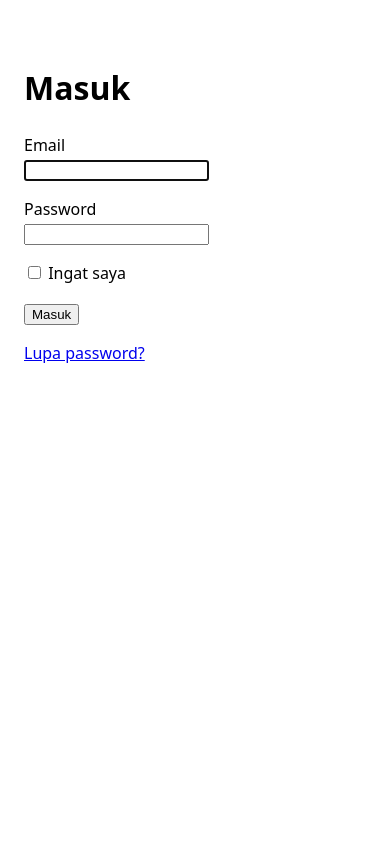
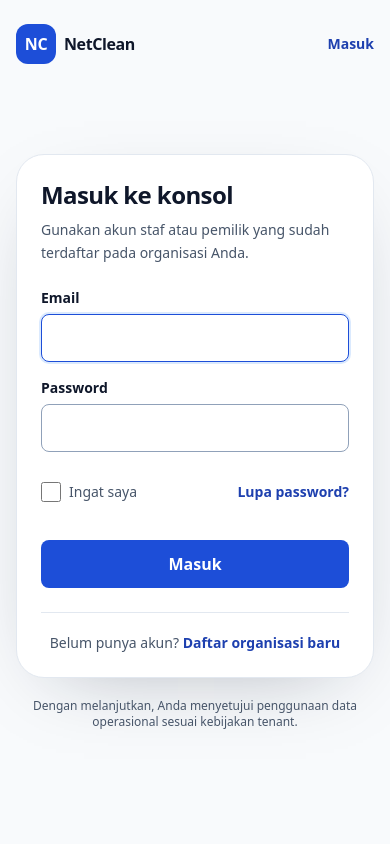
Before and after one commit to pariyadi-twn/netcleanweb, a Laravel app: page /login in a window 390 px wide. Run offline with Laravel 12, Linux system fonts and the light colour scheme; style sheets or scripts are compiled from the project's sources; parts of the project's set-up code (start-up, migrations or seed data) failed here and were passed over.

Commit message:
feat: add owner registration and modern auth pages

```diff
--- a/app/Providers/AppServiceProvider.php
+++ b/app/Providers/AppServiceProvider.php
@@ -132,6 +132,8 @@ class AppServiceProvider extends ServiceProvider
             ];
         });
 
+        RateLimiter::for('register', fn (Request $request) => Limit::perHour(5)->by('register:'.$request->ip()));
+
         RateLimiter::for('password-reset', function (Request $request): array {
             $email = Str::lower((string) $request->input('email', ''));
 
--- a/resources/views/auth/login.blade.php
+++ b/resources/views/auth/login.blade.php
@@ -1,25 +1,36 @@
-@extends('layouts.auth', ['title' => 'Masuk', 'heading' => 'Masuk'])
+@extends('layouts.auth', [
+    'title' => 'Masuk - NetClean',
+    'heading' => 'Masuk ke konsol',
+    'subheading' => 'Gunakan akun staf atau pemilik yang sudah terdaftar pada organisasi Anda.',
+])
 
 @section('content')
-    <form method="POST" action="{{ route('login.store') }}">
+    <form method="POST" action="{{ route('login.store') }}" class="grid gap-4">
         @csrf
+        <label class="grid gap-1.5 text-sm font-semibold text-ink" for="email">Email
+            <input id="email" name="email" type="email" value="{{ old('email') }}" required autocomplete="email" autofocus
+                class="min-h-12 rounded-control border border-slate-400 bg-white px-4 text-base font-normal outline-none transition focus:border-brand-600 focus:ring-2 focus:ring-brand-100">
+        </label>
+        <label class="grid gap-1.5 text-sm font-semibold text-ink" for="password">Password
+            <input id="password" name="password" type="password" required autocomplete="current-password"
+                class="min-h-12 rounded-control border border-slate-400 bg-white px-4 text-base font-normal outline-none transition focus:border-brand-600 focus:ring-2 focus:ring-brand-100">
+        </label>
 
-        <p>
-            <label for="email">Email</label><br>
-            <input id="email" name="email" type="email" value="{{ old('email') }}" required autocomplete="email" autofocus>
-        </p>
+        <div class="flex flex-wrap items-center justify-between gap-3">
+            <label class="flex min-h-12 items-center gap-2 text-sm text-muted">
+                <input name="remember" type="checkbox" value="1" class="size-5 rounded border-slate-400">
+                Ingat saya
+            </label>
+            <a href="{{ route('password.request') }}" class="text-sm font-semibold text-brand-700 hover:text-brand-800">Lupa password?</a>
+        </div>
 
-        <p>
-            <label for="password">Password</label><br>
-            <input id="password" name="password" type="password" required autocomplete="current-password">
-        </p>
-
-        <p>
-            <label><input name="remember" type="checkbox" value="1"> Ingat saya</label>
-        </p>
-
-        <button type="submit">Masuk</button>
+        <button type="submit" class="mt-2 min-h-12 rounded-control bg-brand-600 px-5 font-semibold text-white transition hover:bg-brand-700 focus-visible:outline focus-visible:outline-2 focus-visible:outline-offset-2 focus-visible:outline-brand-700">
+            Masuk
+        </button>
     </form>
 
-    <p><a href="{{ route('password.request') }}">Lupa password?</a></p>
+    <div class="mt-6 border-t border-divider pt-5 text-center text-sm text-muted">
+        Belum punya akun?
+        <a href="{{ route('register') }}" class="font-semibold text-brand-700 hover:text-brand-800">Daftar organisasi baru</a>
+    </div>
 @endsection
--- a/resources/views/layouts/auth.blade.php
+++ b/resources/views/layouts/auth.blade.php
@@ -4,22 +4,74 @@
     <meta charset="utf-8">
     <meta name="viewport" content="width=device-width, initial-scale=1">
     <title>{{ $title ?? 'NetClean' }}</title>
+    @vite(['resources/css/app.css', 'resources/js/app.js'])
 </head>
-<body style="font-family: system-ui, sans-serif; max-width: 32rem; margin: 4rem auto; padding: 0 1.5rem; line-height: 1.5;">
-    <h1>{{ $heading ?? 'NetClean' }}</h1>
+<body class="min-h-screen bg-canvas text-ink antialiased">
+    <div class="min-h-screen lg:grid lg:grid-cols-[1.05fr_0.95fr]">
+        <aside class="relative hidden overflow-hidden bg-[#0b1730] px-10 py-12 text-white lg:flex lg:flex-col lg:justify-between xl:px-16">
+            <div class="absolute -left-24 top-20 size-80 rounded-full bg-brand-600/30 blur-3xl" aria-hidden="true"></div>
+            <div class="absolute -bottom-32 right-0 size-96 rounded-full bg-blue-400/20 blur-3xl" aria-hidden="true"></div>
+
+            <a href="{{ url('/') }}" class="relative flex items-center gap-3 text-lg font-bold tracking-tight">
+                <span class="grid size-11 place-items-center rounded-container bg-white text-brand-700" aria-hidden="true">NC</span>
+                NetClean
+            </a>
+
+            <div class="relative max-w-xl">
+                <p class="text-sm font-semibold uppercase tracking-[0.22em] text-blue-200">Operasional laundry modern</p>
+                <h1 class="mt-5 text-4xl font-bold leading-tight tracking-tight xl:text-5xl">Satu alur dari penerimaan sampai serah terima.</h1>
+                <p class="mt-5 text-base leading-relaxed text-blue-100">Kelola order, produksi, pembayaran, dan kas tanpa kehilangan konteks cabang atau status cucian.</p>
+                <ul class="mt-8 grid gap-4 text-sm text-blue-50">
+                    <li class="flex items-start gap-3"><span class="mt-1 grid size-6 shrink-0 place-items-center rounded-full bg-white/10">01</span><span><strong class="block text-white">Kasir cepat</strong>Quote server, pembayaran, nota, dan shift kas dalam satu perangkat.</span></li>
+                    <li class="flex items-start gap-3"><span class="mt-1 grid size-6 shrink-0 place-items-center rounded-full bg-white/10">02</span><span><strong class="block text-white">Produksi terpantau</strong>Task, QC, readiness, dan handover dengan bukti penerima.</span></li>
+                    <li class="flex items-start gap-3"><span class="mt-1 grid size-6 shrink-0 place-items-center rounded-full bg-white/10">03</span><span><strong class="block text-white">Pemilik tenang</strong>Cabang, staf, katalog, harga, dan pelanggan dalam satu konsol.</span></li>
+                </ul>
+            </div>
+
+            <p class="relative text-xs text-blue-200/70">NetClean · Konsol operasional tenant</p>
+        </aside>
+
+        <main class="flex min-h-screen flex-col px-4 py-6 sm:px-8 lg:px-12">
+            <div class="flex items-center justify-between lg:hidden">
+                <a href="{{ url('/') }}" class="flex items-center gap-2 font-bold tracking-tight">
+                    <span class="grid size-10 place-items-center rounded-container bg-brand-600 text-white" aria-hidden="true">NC</span>
+                    NetClean
+                </a>
+                <a href="{{ route('login') }}" class="text-sm font-semibold text-brand-700">Masuk</a>
+            </div>
+
+            <div class="flex flex-1 items-center justify-center py-8">
+                <div class="w-full max-w-xl">
+                    <div class="rounded-[1.75rem] border border-divider bg-white p-6 shadow-[0_24px_80px_-40px_rgba(15,23,42,0.35)] sm:p-8">
+                        <div class="mb-6">
+                            <h2 class="text-2xl font-bold tracking-tight text-ink sm:text-3xl">{{ $heading ?? 'NetClean' }}</h2>
+                            @isset($subheading)
+                                <p class="mt-2 text-sm leading-relaxed text-muted">{{ $subheading }}</p>
+                            @endisset
+                        </div>
 
                         @if (session('status'))
-        <p role="status" style="padding: .75rem; background: #ecfdf3;">{{ session('status') }}</p>
+                            <div role="status" class="mb-5 rounded-control border border-green-200 bg-success-bg px-4 py-3 text-sm text-success-text">{{ session('status') }}</div>
                         @endif
 
                         @if ($errors->any())
-        <ul role="alert" style="padding: .75rem; background: #fef2f2; color: #991b1b;">
+                            <div role="alert" class="mb-5 rounded-control border border-red-200 bg-danger-bg px-4 py-3 text-sm text-danger-text">
+                                <p class="font-semibold">Periksa kembali data berikut.</p>
+                                <ul class="mt-2 list-disc space-y-1 pl-5">
                                     @foreach ($errors->all() as $error)
                                         <li>{{ $error }}</li>
                                     @endforeach
                                 </ul>
+                            </div>
                         @endif
 
                         @yield('content')
+                    </div>
+
+                    <p class="mt-5 text-center text-xs text-muted">Dengan melanjutkan, Anda menyetujui penggunaan data operasional sesuai kebijakan tenant.</p>
+                </div>
+            </div>
+        </main>
+    </div>
 </body>
 </html>
--- a/routes/web.php
+++ b/routes/web.php
@@ -4,6 +4,7 @@ use App\Http\Controllers\Auth\AuthenticatedSessionController;
 use App\Http\Controllers\Auth\MfaSetupController;
 use App\Http\Controllers\Auth\NewPasswordController;
 use App\Http\Controllers\Auth\PasswordResetLinkController;
+use App\Http\Controllers\Auth\RegisterController;
 use App\Http\Controllers\DashboardController;
 use App\Http\Controllers\Owner\BranchController;
 use App\Http\Controllers\Owner\CatalogController;
@@ -24,6 +25,9 @@ Route::get('/', function () {
 Route::middleware('guest')->group(function (): void {
     Route::get('/login', [AuthenticatedSessionController::class, 'create'])->name('login');
     Route::post('/login', [AuthenticatedSessionController::class, 'store'])->middleware('throttle:login')->name('login.store');
+
+    Route::get('/register', [RegisterController::class, 'create'])->name('register');
+    Route::post('/register', [RegisterController::class, 'store'])->middleware('throttle:register')->name('register.store');
 
     Route::get('/mfa-challenge', [AuthenticatedSessionController::class, 'challenge'])->name('mfa.challenge');
     Route::post('/mfa-challenge', [AuthenticatedSessionController::class, 'verify'])->middleware('throttle:mfa')->name('mfa.challenge.verify');
```
Also changed, not shown: app/Console/Commands/ProvisionUatData.php (+21 -3 lines), app/Http/Controllers/Auth/RegisterController.php (added, +86 -0 lines), resources/views/auth/register.blade.php (added, +76 -0 lines), tests/Feature/Auth/RegistrationTest.php (added, +84 -0 lines), tests/Feature/UatProvisioningTest.php (+3 -2 lines). Lines whose indentation alone changed are shown as unchanged.
